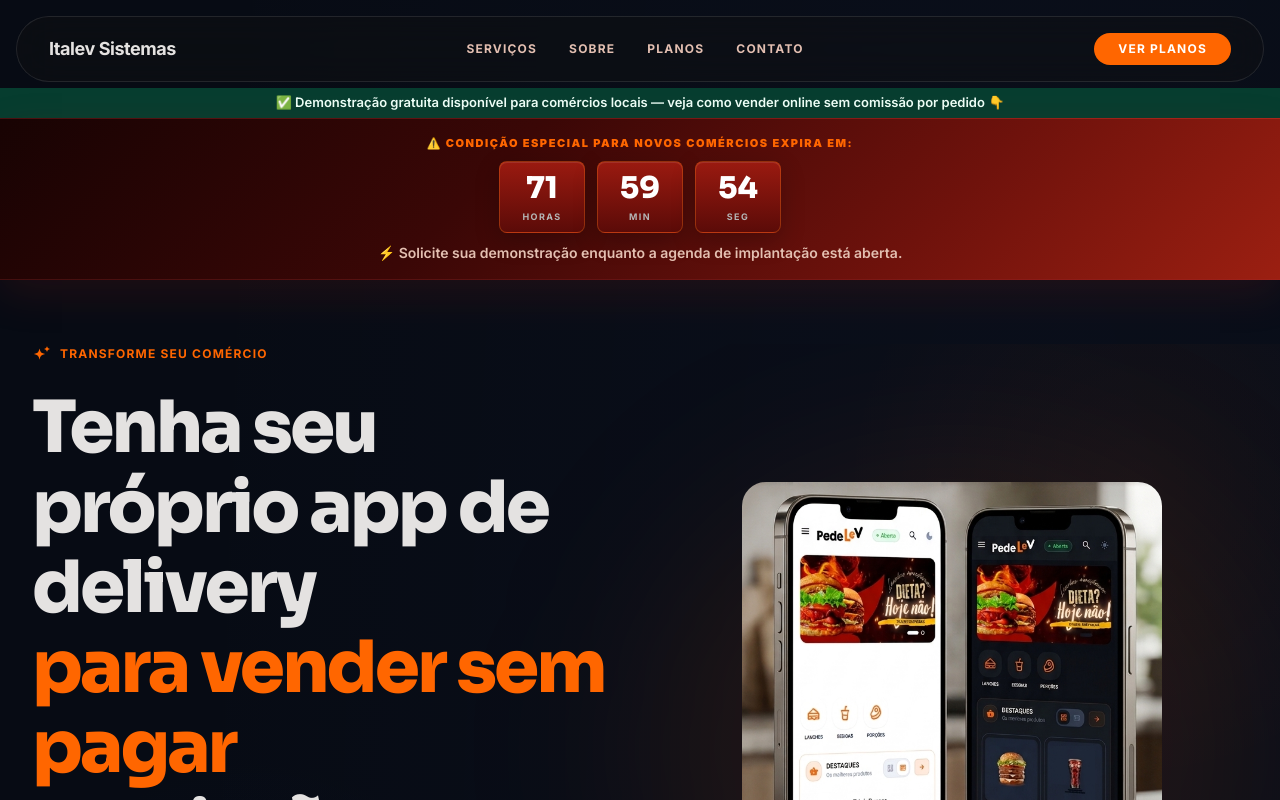
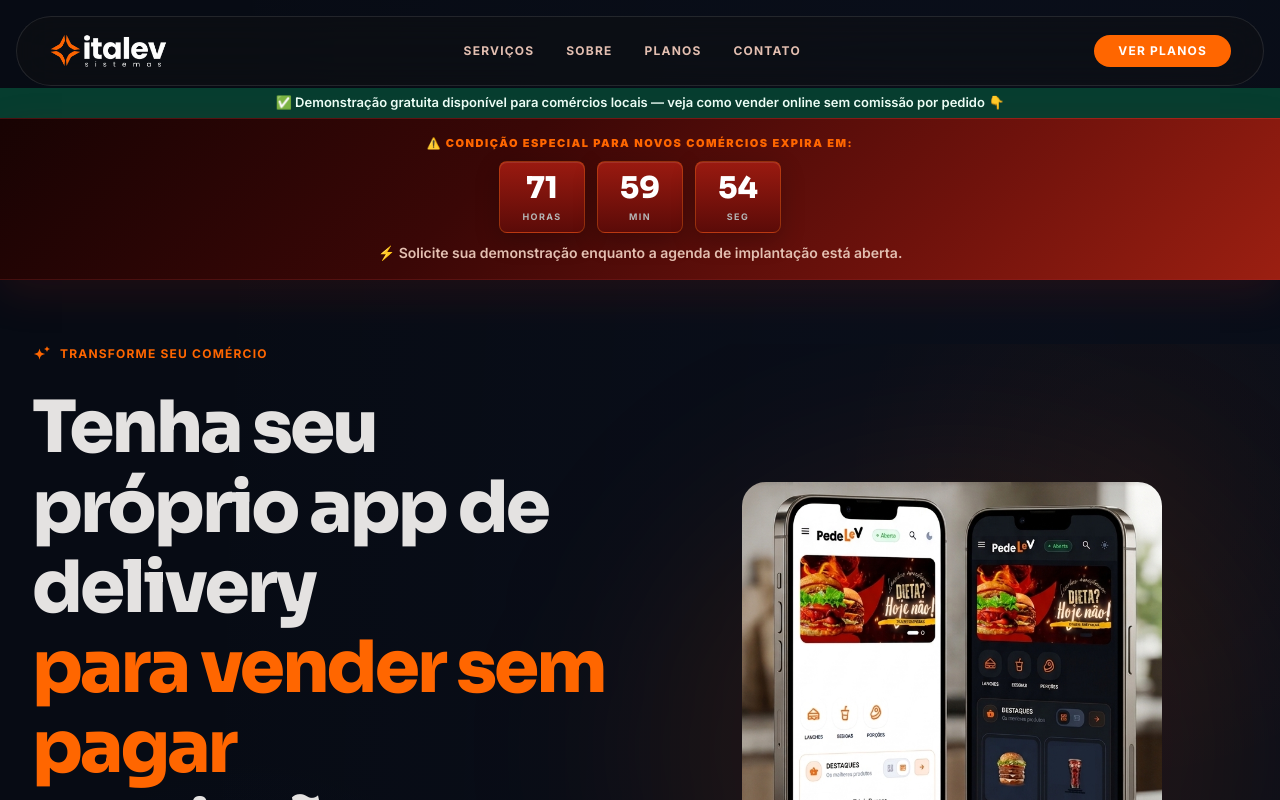
Before and after one commit to alle77fm/paginaitalev, a Next.js app: page / in a window 1280 px wide. Shown: the top 800 px of the page. Built offline with nearby package versions, Linux system fonts and the light colour scheme.

Commit message:
Substitui texto do header pela logo

```diff
--- a/components/layout/Header.tsx
+++ b/components/layout/Header.tsx
@@ -1,4 +1,5 @@
 import Link from 'next/link';
+import Image from 'next/image';
 import { italev } from '@/lib/entities';
 
 const navLinks = [
@@ -15,10 +16,18 @@
         {/* Logo */}
         <Link
           href="/"
-          className="text-body-lg font-bold text-on-surface tracking-tight hover:text-primary-container transition-colors"
+          className="flex items-center"
           aria-label={`${italev.brandName} — página inicial`}
         >
-          {italev.brandName}
+          <Image
+            src="/logo_it.png"
+            alt={italev.brandName}
+            width={916}
+            height={272}
+            priority
+            className="h-8 w-auto md:h-9"
+            sizes="(max-width: 768px) 120px, 140px"
+          />
         </Link>
 
         {/* Nav desktop */}
```
Also changed, not shown: public/logo_it.png (added).
